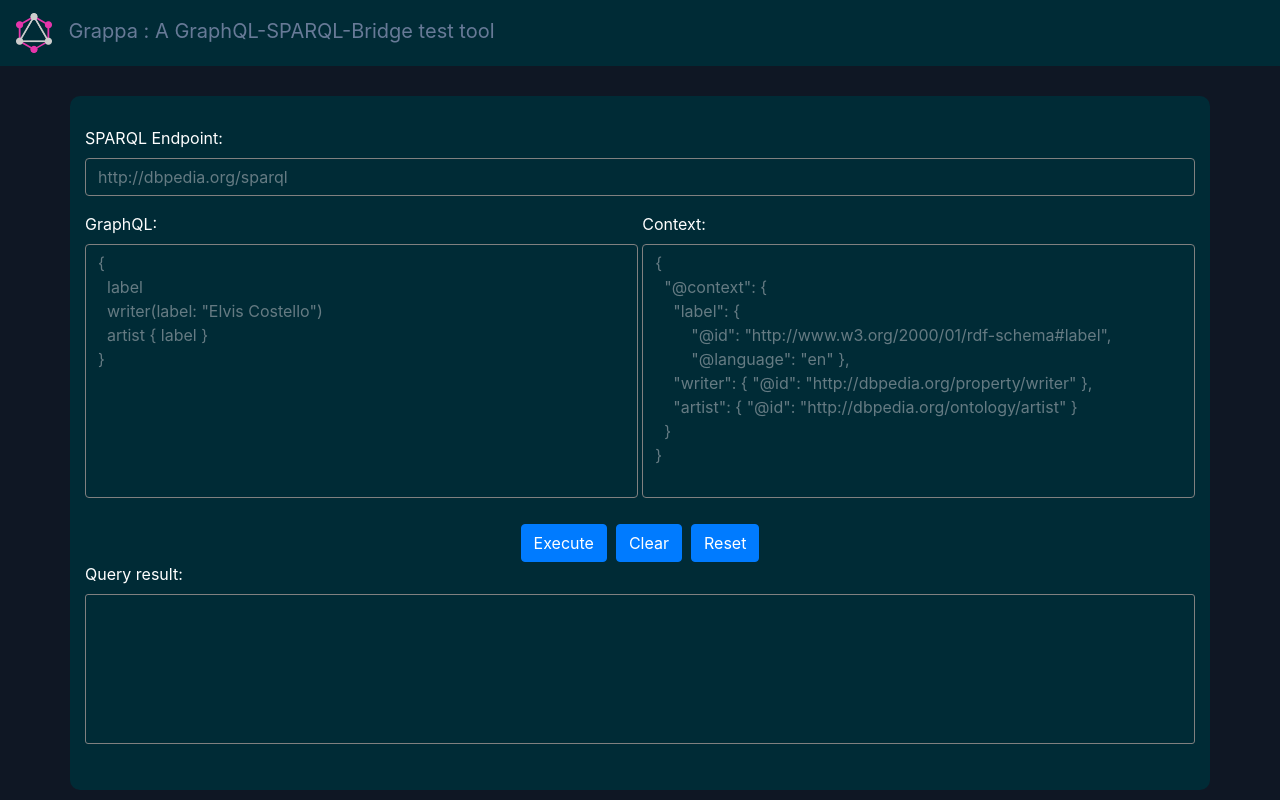
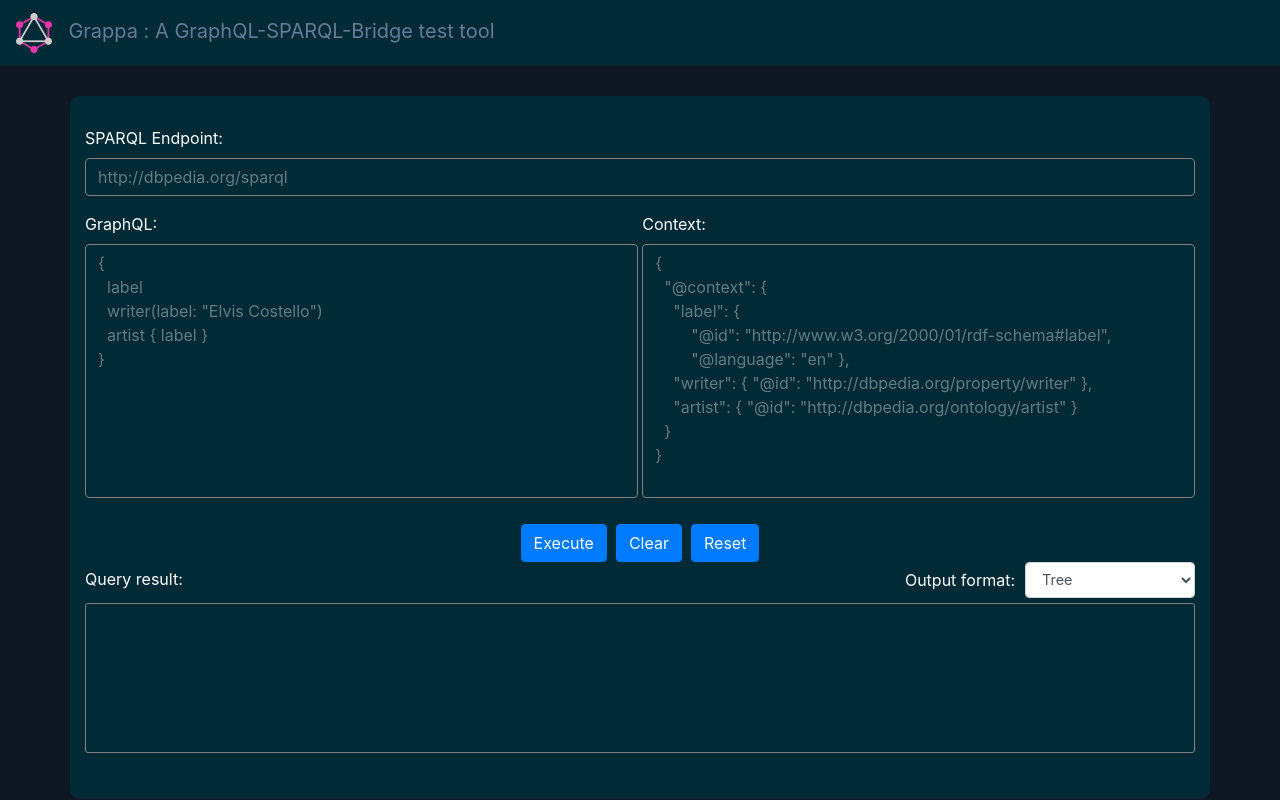
Before and after one commit to OpenLinkSoftware/Grappa, a React (Create React App) app: page / in a window 1280 px wide. Built offline with nearby package versions, Linux system fonts and the light colour scheme.

Commit message:
Support different output formats

```diff
--- a/src/App.css
+++ b/src/App.css
@@ -56,6 +56,10 @@
   padding-left: 10px;
 }
 
+.qryRsltJsonText {
+  color: var(--inputCtlTextColor);
+}
+
 .btn:focus,.btn:active {
   box-shadow: none !important ;
 }
--- a/src/GraphQlLdControl.js
+++ b/src/GraphQlLdControl.js
@@ -1,5 +1,5 @@
 import React, { useState } from 'react';
-import { Button, Form } from 'react-bootstrap'
+import { Button, Form, Row, Col } from 'react-bootstrap'
 
 import { Client } from 'graphql-ld';
 import { QueryEngineSparqlEndpoint } from 'graphql-ld-sparqlendpoint';
@@ -30,6 +30,13 @@
 }
 `.trim();
 
+const outputFormats = [
+  { label: "Tree", value: "TREE" },
+  { label: "JSON (Compact)", value: "JSON_COMPACT" },
+  { label: "JSON (Formatted)", value: "JSON_FORMATTED" },
+];
+const defaultOutputFormat = "TREE"
+
 // ------------------------------------------------------------------
 
 export function GraphQlLdControl(props) {
@@ -39,6 +46,7 @@
   const [status, setStatus] = useState(null);
   const [context, setContext] = useState(defaultContext);
   const [endpoint, setEndpoint] = useState(defaultEndpoint);
+  const [outputFormat, setOutputFormat] = useState(defaultOutputFormat);
 
   const execQuery = async () => {
     let contextObj;
@@ -97,6 +105,10 @@
     setEndpoint(event.target.value);
   }
 
+  const outputFormatChangeHandler = (event) => {
+    setOutputFormat(event.target.value);
+  }
+
   const clearQueryResult = () => {
     setQueryResult(null);
     setStatus(null);
@@ -109,7 +121,27 @@
     setQuery(defaultQuery);
     setEndpoint(defaultEndpoint);
     setContext(defaultContext);
+    setOutputFormat(defaultOutputFormat);
   }
+
+  const renderedQueryResult = (format) => {
+    let res;
+    switch (format) {
+      case "TREE":
+        res = <JSONTree data={queryResult} theme={{ scheme: 'marakesh' }} />;
+        break;
+      case "JSON_COMPACT":
+        res = <p className="qryRsltJsonText">{JSON.stringify(queryResult)}</p>;
+        break;
+      case "JSON_FORMATTED":
+      default:
+        res = <pre className="qryRsltJsonText">{JSON.stringify(queryResult, null, 2)}</pre>;
+        break;
+    }
+
+    return res;
+  }
+
 
   return (
     <>
@@ -136,12 +168,30 @@
         <Button onClick={() => execQuery()}>Execute</Button> &nbsp;
         <Button onClick={() => clearQueryResult()}>Clear</Button> &nbsp;
         <Button onClick={() => resetDefaults()}>Reset</Button>
+        <Row style={{ marginBottom: "5px" }}>
+          <Col>
+            <Form.Group>
+              <Form.Label style={{ position: "relative", top: "5px" }}>Query result:</Form.Label>
+            </Form.Group>
+          </Col>
+          <Col>
+            <Form inline>
+              <Form.Group className="d-flex justify-content-end" style={{ width: "100%" }}>
+                <Form.Label style={{ paddingRight: "10px" }}>Output format:</Form.Label>
+                <Form.Control as="select" value={outputFormat} onChange={outputFormatChangeHandler} style={{ fontSize: "90%" }}>
+                  {outputFormats.map((format) => (
+                    <option value={format.value}>{format.label}</option>
+                  ))}
+                </Form.Control>
+              </Form.Group>
+            </Form>
+          </Col>
+        </Row>
         <Form.Group>
-          <Form.Label>Query result:</Form.Label>
           <div className="qryRsltContainer">
             {
               queryResult ?
-                <JSONTree data={queryResult} theme={{ scheme: 'marakesh' }} /> :
+                renderedQueryResult(outputFormat) :
                 <div className="errorTxtContainer" />
             }
             {
```
